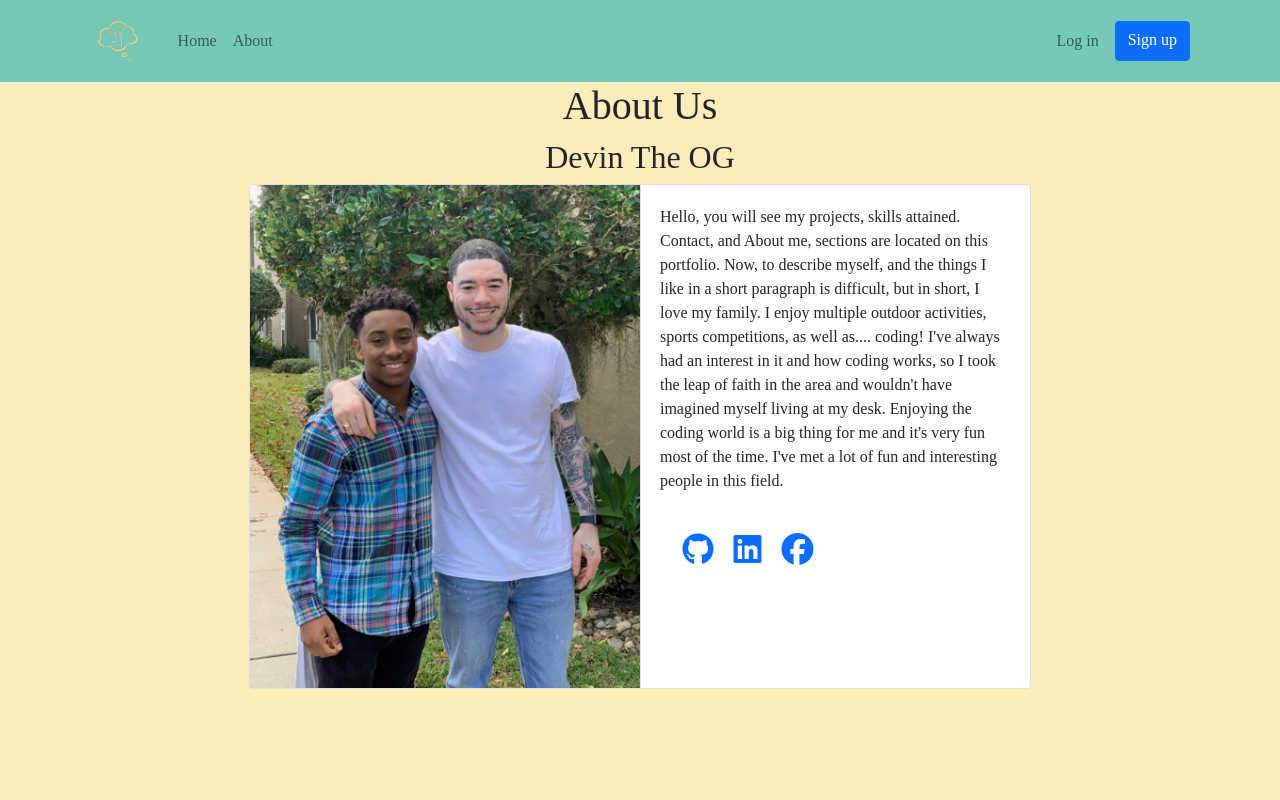
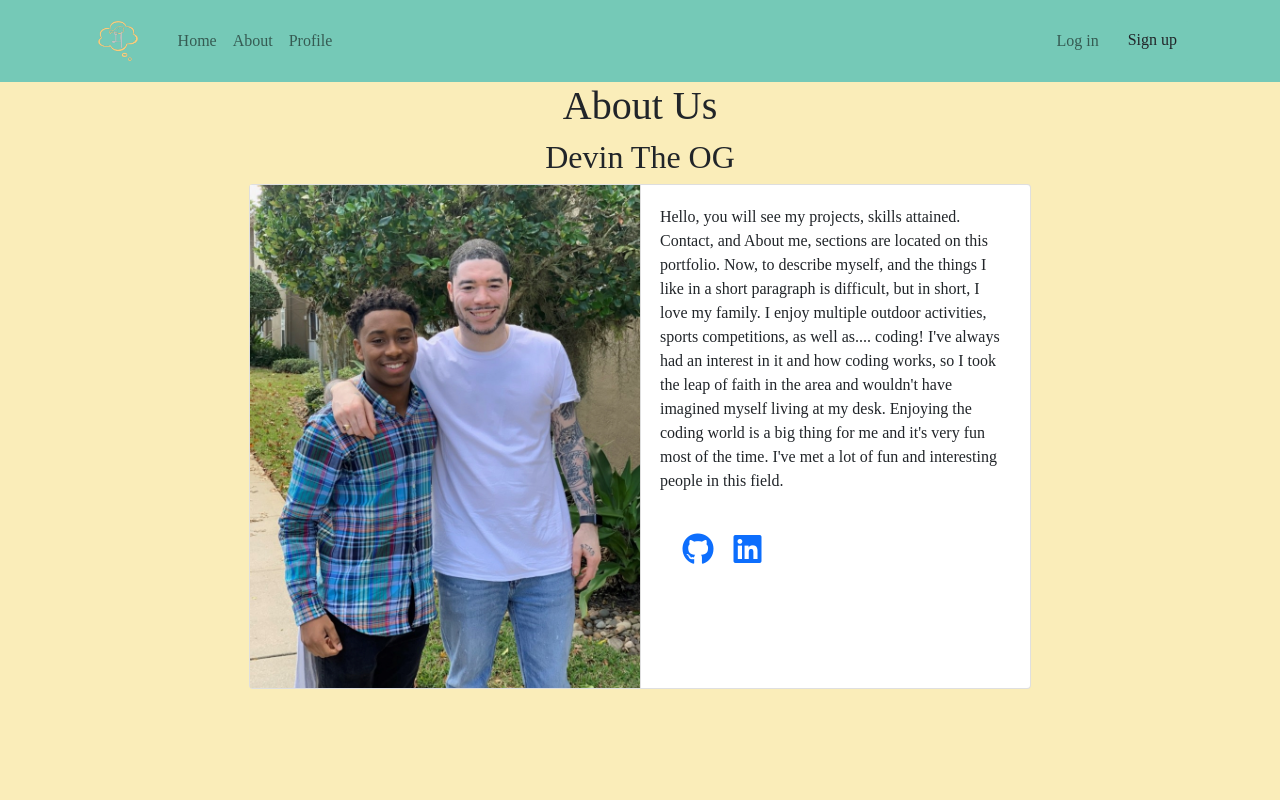
Before and after one commit to Dapr1nc3/Food-App, a React (Create React App) app in the folder Frontend/: page /about in a window 1280 px wide. Shown: the top 800 px of the page. Built offline with nearby package versions, Linux system fonts and the light colour scheme; a web font is replaced by a local one.

Commit message:
fixing bugs on profile.js

```diff
--- a/Frontend/src/componets/Footer/BottomPage.css
+++ b/Frontend/src/componets/Footer/BottomPage.css
@@ -7,3 +7,10 @@
   width: 100%;
   margin-top: 10% !important;
 }
+
+@media screen and (max-width: 768px) {
+  .main-footer {
+    position: relative;
+    bottom: 0;
+  }
+}
--- a/Frontend/src/componets/Navbar/Navagation.js
+++ b/Frontend/src/componets/Navbar/Navagation.js
@@ -24,44 +24,17 @@ function Navigation() {
 
           <Navbar.Toggle />
           <Navbar.Collapse>
-            {Auth.loggedIn() ? (
-              <>
             <Nav className="me-auto">
               <Nav.Link href="/">Home</Nav.Link>
               <Nav.Link href="/about">About</Nav.Link>
               <Nav.Link href="/profile">Profile</Nav.Link>
             </Nav>
             <Nav>
-                  {/* <Nav.Link href="/signin">Log in</Nav.Link> */}
-                  {/* <Button href="/signup" className="mx-2" variant="primary">
-                Sign up
-              </Button> */}
-                  <Button
-                    onClick={Auth.logout()}
-                    type="button"
-                    href="/logout"
-                    className="mx-2"
-                    variant="primary"
-                  >
-                    Log Out
-                  </Button>
-                </Nav>
-              </>
-            ) : (
-              <>
-                <Nav className="me-auto">
-                  <Nav.Link href="/">Home</Nav.Link>
-                  <Nav.Link href="/about">About</Nav.Link>
-                  {/* <Nav.Link href="/profile">Profile</Nav.Link> */}
-                </Nav>
-                <Nav>
               <Nav.Link href="/signin">Log in</Nav.Link>
-                  <Button href="/signup" className="mx-2" variant="primary">
+              <Button href="/signup" className="mx-2 sign-up-btn" variant="">
                 Sign up
               </Button>
             </Nav>
-              </>
-            )}
           </Navbar.Collapse>
         </Container>
       </Navbar>
--- a/Frontend/src/pages/About.js
+++ b/Frontend/src/pages/About.js
@@ -39,18 +39,13 @@ const About = () => {
             <footer>
               <ul>
                 <li>
-                  <a href="https://www.github.com">
+                  <a href="https://github.com/Dapr1nc3">
                     <i class="fa-brands fa-github fa-2xl"></i>
                   </a>
                 </li>
                 <li>
-                  <a href="https://www.linkedin.com">
+                  <a href="https://www.linkedin.com/in/devin-minnis-082a95217/">
                     <i class="fa-brands fa-linkedin fa-2xl"></i>
-                  </a>
-                </li>
-                <li>
-                  <a href="https://www.facebook.com">
-                    <i class="fa-brands fa-facebook fa-2xl"></i>
                   </a>
                 </li>
               </ul>
```
Also changed, not shown: Frontend/src/componets/Card/callingCard.js (+0 -10 lines), Frontend/src/utils/auth.js (+6 -6 lines). Lines whose indentation alone changed are shown as unchanged.
